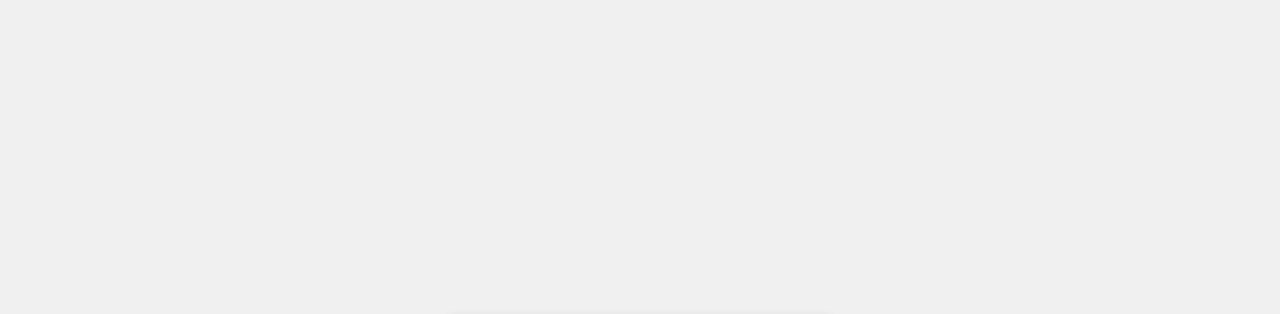
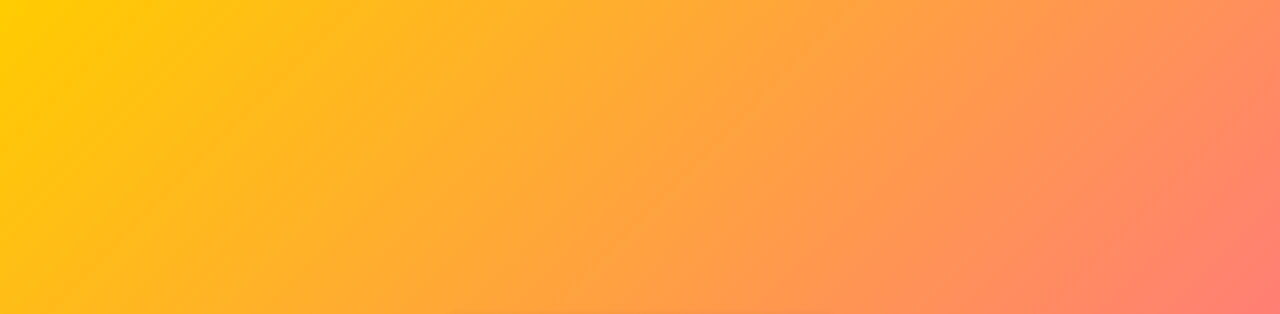
Before and after one commit to ChristianABoesch/RockPaperScissors, a plain HTML site: page index.html in a window 1280 px wide. Shown: the top 314 px of the page. Drawn offline with Linux system fonts and the light colour scheme.

Commit message:
Second commit

```diff
--- a/index.html
+++ b/index.html
@@ -11,7 +11,7 @@
             justify-content: center;
             align-items: center;
             height: 100vh;
-            background-color: #f0f0f0;
+            background: linear-gradient(135deg, #ffcc00, #ff6699); /* Changed to a gradient background */
         }
 
         .game-container {
```
Also changed, not shown: 1 other file.
